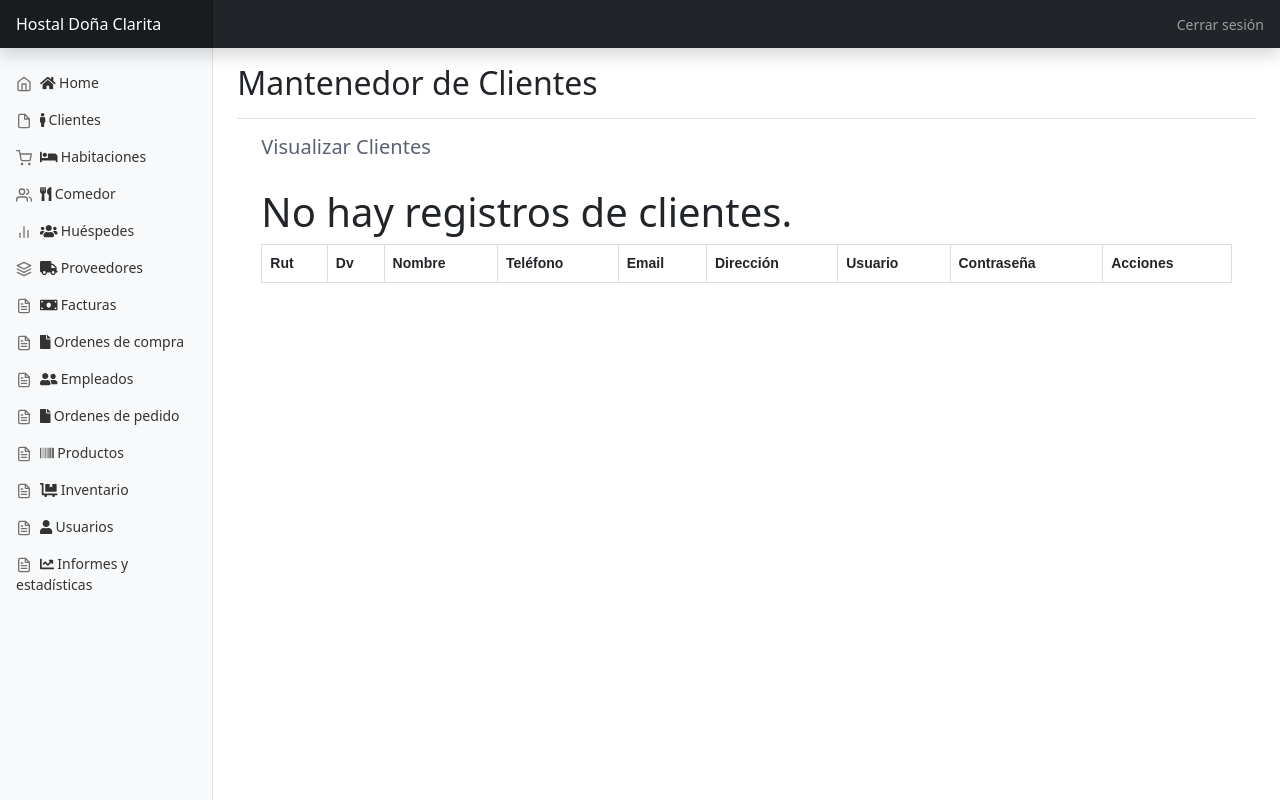
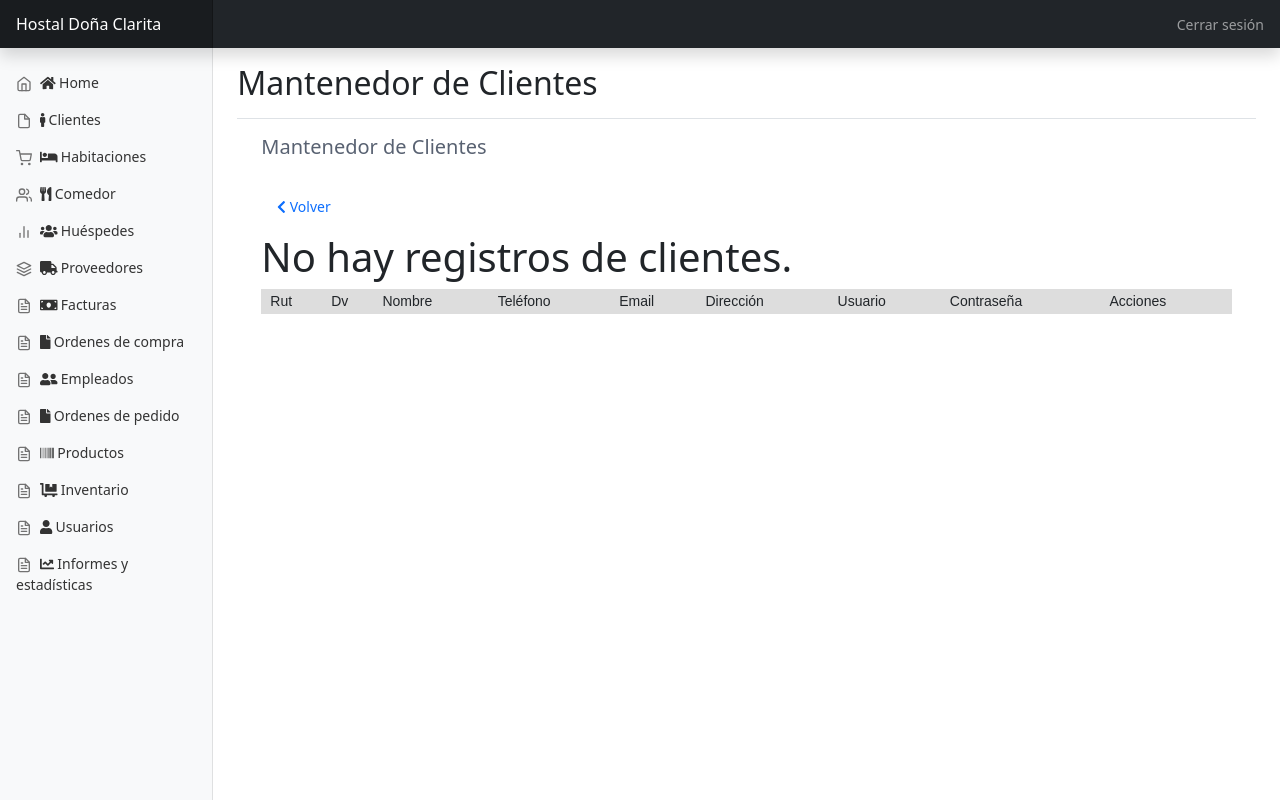
Before and after one commit to sonia-patricia/HOSTAL, a Django app: template hostal/website/templates/website/clientes_list.html in a window 1280 px wide. Run offline with Django 3.2, Linux system fonts and the light colour scheme; the template is opened without the code that fills it, so the values that code supplies are empty; some libraries are stand-ins or nearby versions.

Commit message:
Avance 2 Mantenedor Cliente

```diff
--- a/hostal/website/templates/website/clientes_list.html
+++ b/hostal/website/templates/website/clientes_list.html
@@ -10,38 +10,47 @@ table {
     font-family: arial, sans-serif;
     border-collapse: collapse;
     width: 100%;
-  font-size: 14px;
+    border: 1px solid #dddddd;
 }
 
 td, th {
-  border: 1px solid #dddddd;
     text-align: left;
-  padding: 8px;
+    padding-left: 8px;
 }
 
 tr:nth-child(even) {
     background-color: #dddddd;
 }
 
+thead {
+    background-color: #dddddd;
+    /*font-weight: bold;*/
+}
 </style>
-
 
 <main role="main" class="container">
 
-    <h3 class="lead" style="color: #596272"><strong>Visualizar Clientes</strong></h3><br>
+    <h3 class="lead" style="color: #596272"><strong>Mantenedor de Clientes</strong></h3><br>
 
+
+    <div>
+        <a class="nav-link mb-2" href="{% url 'clientes' %}">
+                <i class="fas fa-chevron-left"></i> Volver</a>
+    </div>
+
+    <div class="col-12">
         <table>
             <thead>
                 <tr>
-                <td><strong>Rut</strong></td>
-                <td><strong>Dv</strong></td>
-                <td><strong>Nombre</strong></td>
-                <td><strong>Teléfono</strong></td>
-                <td><strong>Email</strong></td>
-                <td><strong>Dirección</strong></td>
-                <td><strong>Usuario</strong></td>
-                <td><strong>Contraseña</strong></td>
-                <td><strong>Acciones</strong></td>
+                    <td>Rut</td>
+                    <td>Dv</td>
+                    <td>Nombre</td>
+                    <td>Teléfono</td>
+                    <td>Email</td>
+                    <td>Dirección</td>
+                    <td>Usuario</td>
+                    <td>Contraseña</td>
+                    <td>Acciones</td>
                 </tr>
             </thead>
             <tbody class= "">
@@ -59,9 +68,9 @@ tr:nth-child(even) {
                     <td>{{ cliente.contrasenia }}</td>
 
                     <td style="text-align: center">
-                    <a class="btn btn-primary" style="width: 120px; margin: 5px" href="#">
+                        <a class="btn btn-primary" style="width: 120px; margin: 5px" href="{% url 'cliente_update' cliente.pk %}">
                             <i class="fas fa-edit"></i> Editar</a>
-                    <a class="btn btn-primary" style="width: 120px; margin: 5px" href="#">
+                        <a class="btn btn-primary" style="width: 120px; margin: 5px" href="{% url 'cliente_delete' cliente.pk %}">
                             <i class="fas fa-minus-circle"></i> Eliminar</a>
                     </td>
 
@@ -72,6 +81,7 @@ tr:nth-child(even) {
                 {% endif %}
             </tbody>
         </table>
+    </div>
 
 </main><br>
 
--- a/hostal/website/views.py
+++ b/hostal/website/views.py
@@ -19,15 +19,18 @@ def clientes(request):
 class ClienteCreate(CreateView):
     model = Cliente
     fields = '__all__'
+    template_name = 'website/cliente_form.html'
+    success_url = reverse_lazy('clientes_list')
 
 class ClienteUpdate(UpdateView):
     model = Cliente
     #fields = ['nombre','telefono','email','direccion','usuario','contrasenia']
     fields = '__all__'
+    success_url = reverse_lazy('clientes_list')
 
 class ClienteDelete(DeleteView):
     model = Cliente
-    success_url = reverse_lazy('clientes')
+    success_url = reverse_lazy('clientes_list')
 
 class ClienteDetailView(generic.DetailView):
     model = Cliente
```
Also changed, not shown: hostal/website/templates/website/cliente_confirm_delete.html (+11 -6 lines), hostal/website/templates/website/cliente_form.html (+23 -19 lines). Lines whose indentation alone changed are shown as unchanged.
